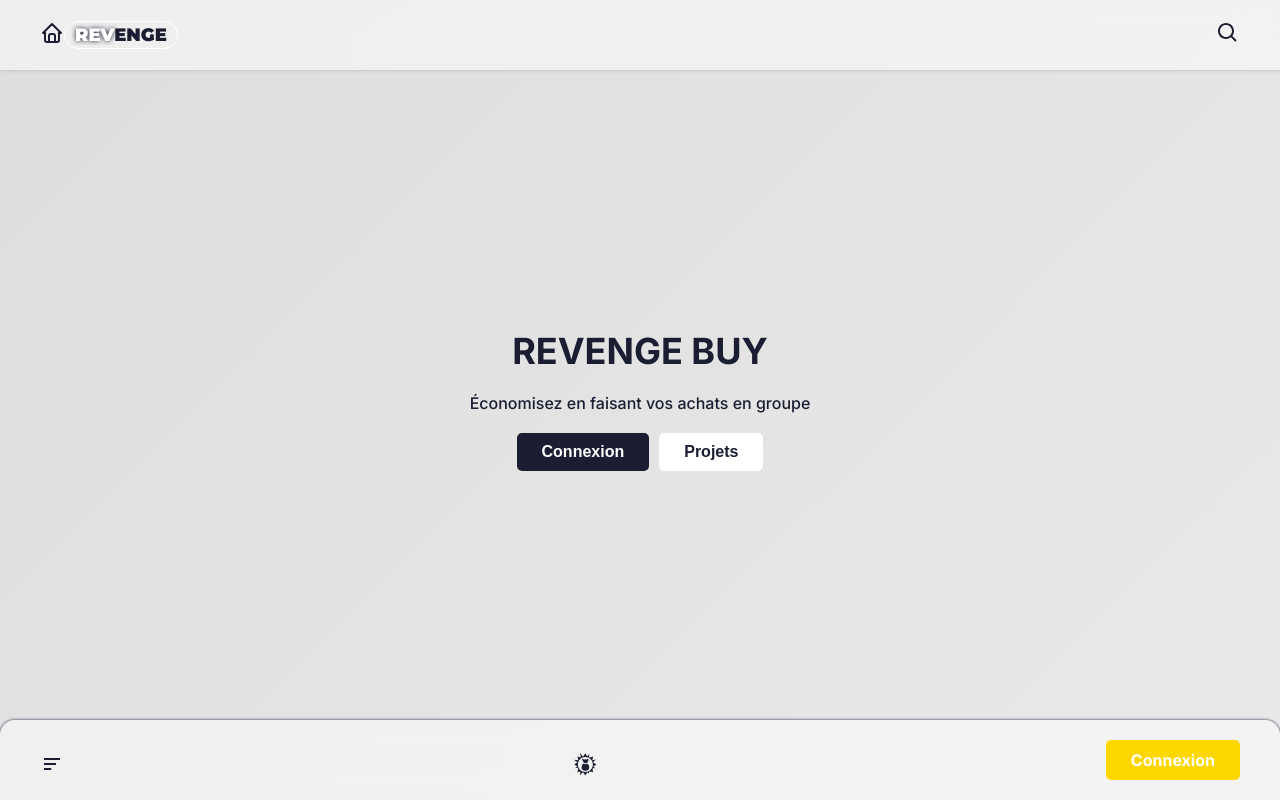
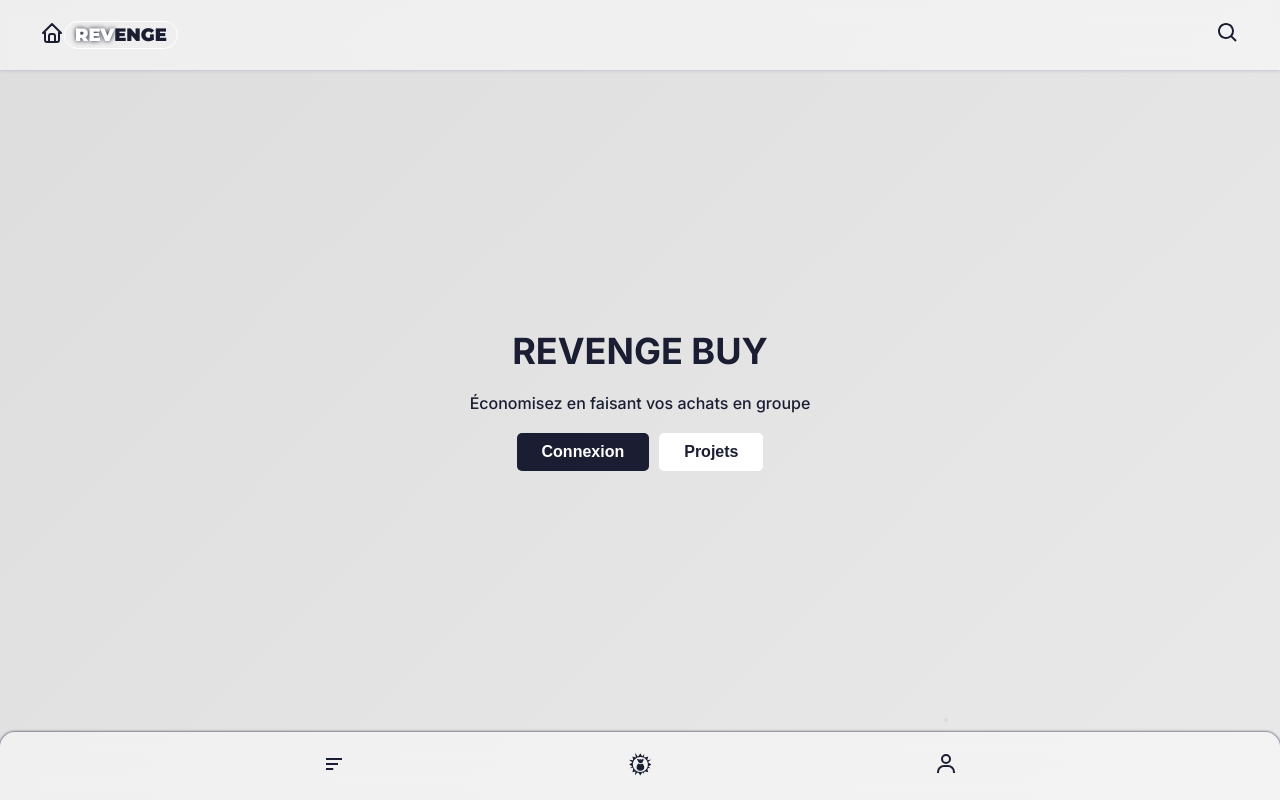
Before and after one commit to revenge-buy/plateforme, a Next.js app: page / in a window 1280 px wide. Built offline with nearby package versions, Linux system fonts and the light colour scheme.

Commit message:
fixing footer issues

```diff
--- a/containers/Footer/index.jsx
+++ b/containers/Footer/index.jsx
@@ -2,14 +2,37 @@ import Link from "next/link"
 // import { useState } from "react";
 import { GiShinyPurse } from "react-icons/gi"
 import { BiMenuAltLeft, BiUser } from "react-icons/bi"
+import { CiSettings } from 'react-icons/ci'
 
 import style from './index.module.css'
-
-var user = localStorage.getItem("rb-user") ?
-  JSON.parse(localStorage.getItem("rb-user")) :
-  {}
+import { useState } from "react";
 
 export default function Footer() {
+
+   // checking if code is from client or server side
+  // let WINDOW = {};
+
+  // if (typeof window !== "undefined") {
+  //   // When code is on client-side. So we need to use actual methods and data.
+  //   WINDOW = window;
+  // } else {
+  //   // When code is on server-side.
+
+  //   // Other component are mostly server-side and need to match their logic and check their variable with other server-side components and logics.
+  //   // So following code will be use for them to pass the logic checking.
+  //   WINDOW = {
+  //     document: {
+  //       location: {},
+  //     },
+  //     localStorage: {
+  //       getItem :() => {},
+  //       setItem :() => {}
+  //     },
+  //   };
+  // }
+
+  // const [user, setUser] = useState(WINDOW.localStorage.getItem('rb-user'))
+  // console.log(user)
 
   return (
     <footer className={style.footer}>
@@ -31,20 +54,20 @@ export default function Footer() {
             </menu>
           </li> */}
           <li className={style.toggleMenu}>
-            {
-              user?.email ?
-              <>
+            {/* {
+              user ?
+              <> */}
                 <button>
                   {/* compte */}
                   <BiUser />
                 </button>
                 <menu>
-                  <Link href='/account'>Paramètres</Link>
-                  <Link href='/account'>Profile</Link>
+                  <Link href='/account'><CiSettings /> Paramètres</Link>
+                  <Link href='/account'><BiUser />Profile</Link>
                   <div />
                 </menu>
-              </> : <Link className={style.loginBtn} href="/auth">Connexion</Link>
-            }
+              {/* </> : <Link className={style.loginBtn} href="/auth">Connexion</Link>
+            } */}
           </li>
         </ul>
       </nav>
--- a/containers/Footer/index.module.css
+++ b/containers/Footer/index.module.css
@@ -15,7 +15,7 @@
 .footer ul {
   display: flex;
   width: 100%;
-  justify-content: space-between;
+  justify-content: space-evenly;
   align-items: flex-end;
 }
 
@@ -41,12 +41,26 @@
   width: 0;
   overflow: hidden;
   translate: 300ms ease-in-out;
+  justify-content: center;
 }
 
+.toggleMenu menu a{
+  padding: 10px;
+  border-bottom: solid var(--color-gray) 0.2px;
+  max-width: 100%;
+  width: 100%;
+  display: flex;
+  align-items: center;
+  gap: 5px;
+  justify-content: center;
+}
+
+.toggleMenu menu a:first-child{
+  border-top: solid var(--color-gray) 0.2px;}
+
 .toggleMenu:hover menu{
-  height: 100px;
-  width: 100px;
-  padding: 20px;
+  height: 130px;
+  width: 150px;
   overflow: visible;
 }
 
@@ -56,7 +70,7 @@
   padding: 10px 25px;
   border-radius: 5px;
   font-weight: bolder;
-  transition: ease-in-out;
+  translate: ease-in-out;
   animation: btnBg infinite 1s;
 }
 
--- a/containers/Header/index.jsx
+++ b/containers/Header/index.jsx
@@ -17,7 +17,7 @@ export default function Header() {
         <TbHome />
         <Logo />
       </Link>
-      <div onClick={() => setSearching(true)}>
+      <div className="btn" onClick={() => setSearching(true)}>
         <BiSearch />
         {/* search */}
       </div>
@@ -25,7 +25,7 @@ export default function Header() {
         <div className={style.searchResults}>
           <form action="">
             <input value={searchKey} onChange={(e) => setSearchKey(e.target.value)} type="text" name="search" placeholder="search" />
-            <div onClick={() => setSearching(false)}>
+            <div className="btn" onClick={() => setSearching(false)}>
               <span></span>
               <span></span>
             </div>
--- a/styles/globals.css
+++ b/styles/globals.css
@@ -77,6 +77,10 @@ img{
   padding: 15px 25px;
 }
 
+.btn{
+  cursor: pointer;
+}
+
 .submit {
   width: 300px;
   border: solid rgb(195, 195, 207) 1px;
```
